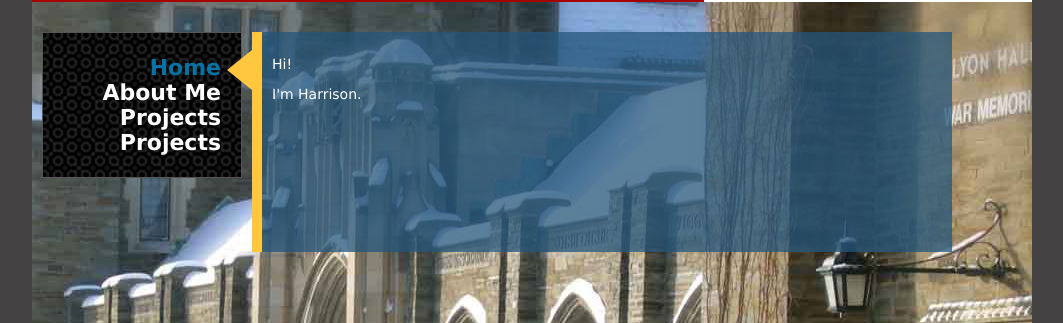
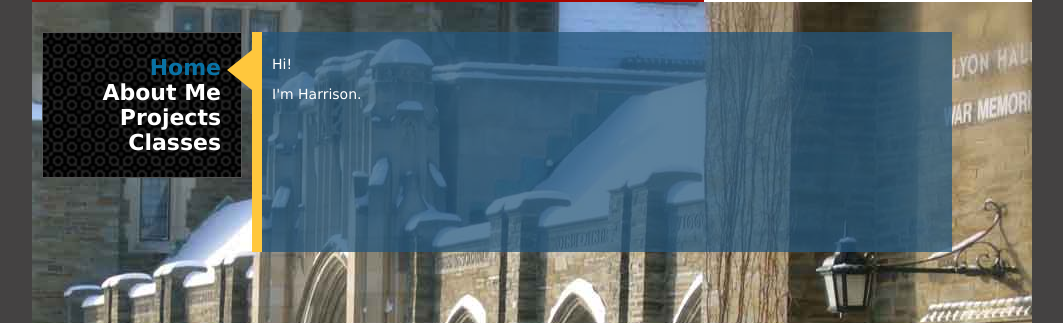
Before and after one commit to HarrisonW/harrisonw.github.io, a Jekyll site: the page built from index.html, in a window 1280 px wide. Shown: the part 98-421 px from the top of the page, without its empty margins (108-1171 px from the left). Built offline with Jekyll 4.4.1, drawn with Linux system fonts in a browser that asks for light colours.

Commit message:
Fixed classes link, made links absolute

```diff
--- a/_layouts/default.html
+++ b/_layouts/default.html
@@ -19,10 +19,10 @@
   <div class="ui-overlay"></div>
     <div style="" class="ui-widget ui-widget-content ui-corner-all">
       <ul>
-        <li><a href="index.html">Home</a></li>
-        <li><a href="about.html">About Me</a></li>
-        <li><a href="projects.html">Projects</a></li>
-        <li><a href="classes.html">Projects</a></li>
+        <li><a href="/">Home</a></li>
+        <li><a href="/about.html">About Me</a></li>
+        <li><a href="/projects.html">Projects</a></li>
+        <li><a href="/classes.html">Classes</a></li>
       </ul>
     </div>
   </div>
```
